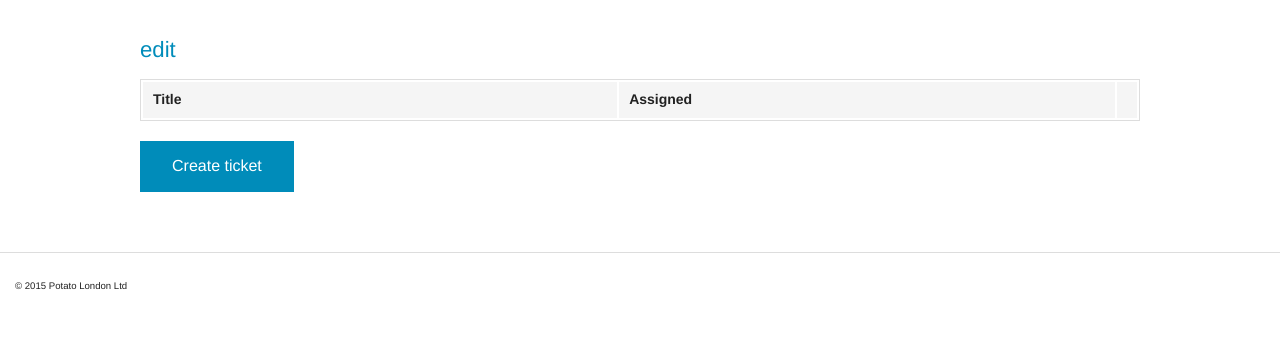
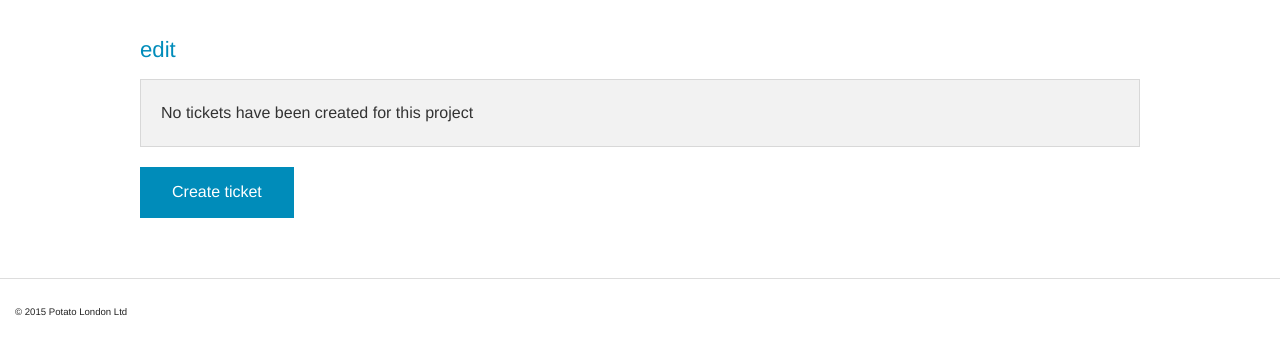
Before and after one commit to craiga/potato-be-coding-task, a Django app: template tracker/templates/site/project_detail.html in a window 1280 px wide. Shown: the part 45-399 px from the top of the page. Run offline with Django 3.2, Linux system fonts and the light colour scheme; the template is opened without the code that fills it, so the values that code supplies are empty.

Commit message:
Add 'no tickets for this project' message

```diff
--- a/tracker/templates/site/project_detail.html
+++ b/tracker/templates/site/project_detail.html
@@ -6,6 +6,7 @@
 		<h2>{{ project.title }} <small><a href="{% url "project-update" project_id=project.pk %}">edit</a></small></h2>
 	</div>
 	<div class="row">
+		{% if tickets %}
 			<table>
 				<thead>
 					<tr>
@@ -34,6 +35,9 @@
 					{% endfor %}
 				</tbody>
 			</table>
+		{% else %}
+			<p class="panel">No tickets have been created for this project</p>
+		{% endif %}
 	</div>
 	<div class="row">
 		<p><a href="{% url "ticket-create" project_id=project.pk %}" class="button">Create ticket</a></p>
```
Also changed, not shown: README.md. Lines whose indentation alone changed are shown as unchanged.
